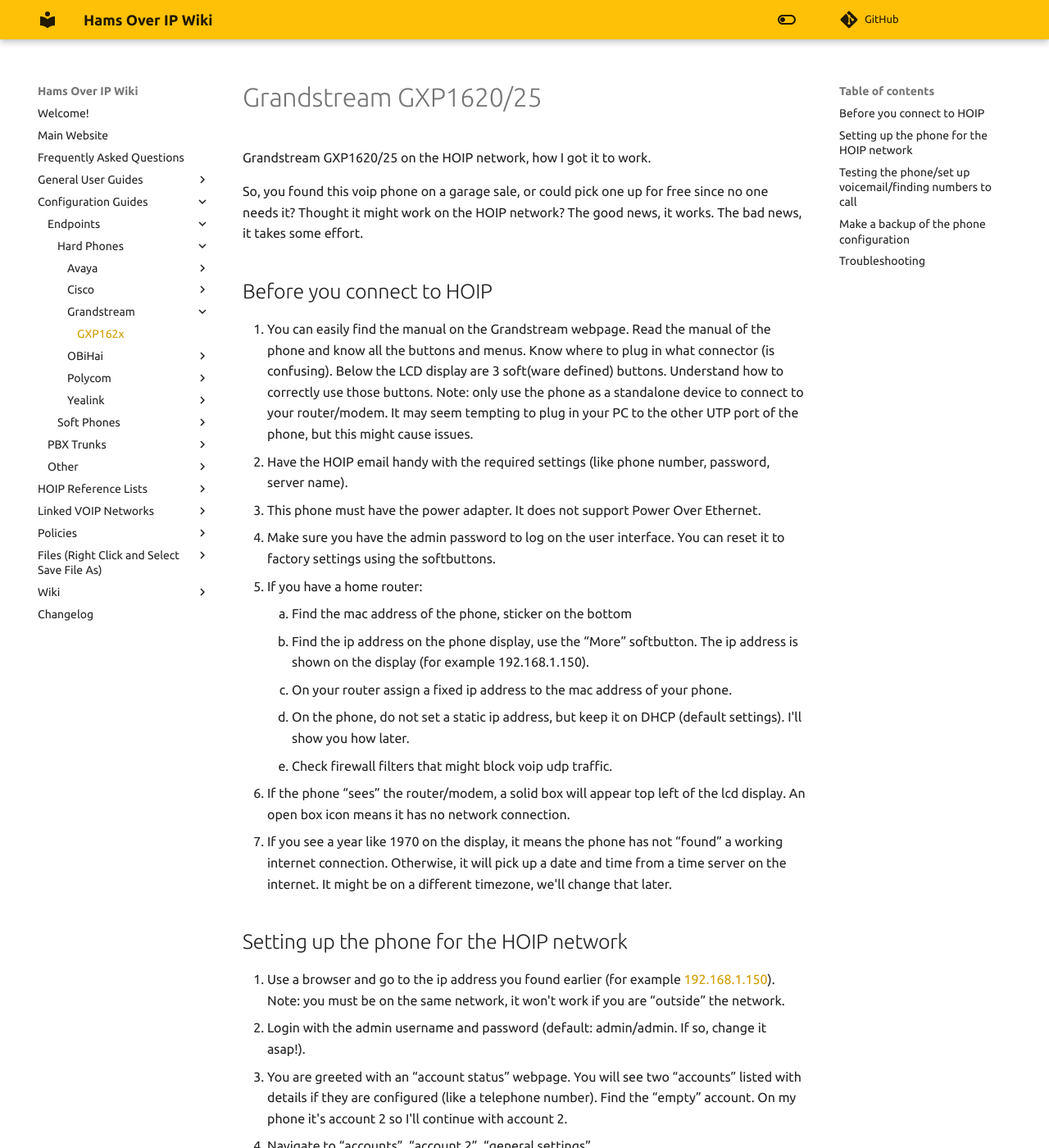
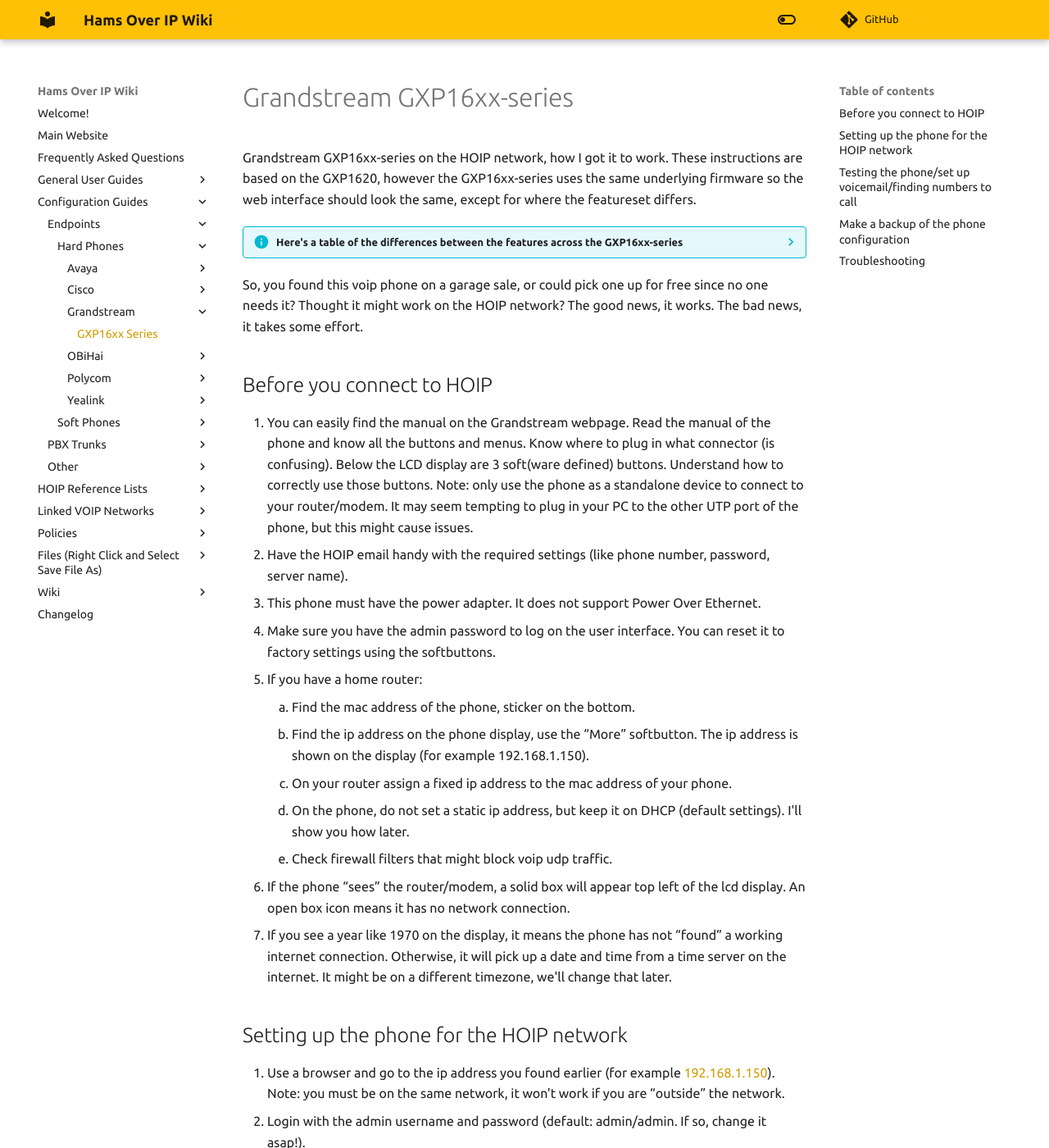
Before and after one commit to hamsoverip/wiki, an MkDocs documentation site: the page built from docs/guides/endpoints/hardphones/grandstream-gxp16xx.md, in a window 1280 px wide and 1400 px high. Shown: the whole window at 82% size. Built offline with MkDocs 1.6.1 and Material for MkDocs 9.7.7, drawn with Linux system fonts in a browser that asks for light colours; comment, search, counter and statistics services are not loaded; some of the changed text lies outside the part shown.

Commit message:
Minor changes to the Grandstream GXP16xx-series page, including a feature comparison table at the top of the page.

```diff
--- a/docs/guides/endpoints/hardphones/grandstream-gxp162x.md
+++ b/docs/guides/endpoints/hardphones/grandstream-gxp16xx.md
@@ -1,6 +1,18 @@
-# Grandstream GXP1620/25
+# Grandstream GXP16xx-series
 
-Grandstream GXP1620/25 on the HOIP network, how I got it to work.
+Grandstream GXP16xx-series on the HOIP network, how I got it to work.  These instructions are based on the GXP1620, however the GXP16xx-series uses the same underlying firmware so the web interface should look the same, except for where the featureset differs.
+
+??? info "Here's a table of the differences between the features across the GXP16xx-series"
+
+    | Feature                    | GXP1610 | GXP1615 | GXP1620 | GXP1625 |   GXP1628   |   GXP1630   |
+    | -------------------------- | :-----: | :-----: | :-----: | :-----: | :---------: | :---------: |
+    | SIP Accounts               | 1       | 1       | 2       | 2       | 2           | 3           |
+    | Line Keys                  | 2       | 2       | 2       | 2       | 2           | 3           |
+    | Display Backlight          | No      | No      | Yes     | Yes     | Yes         | Yes         |
+    | Network Ports Speed (Mbps) | 10/100  | 10/100  | 10/100  | 10/100  | 10/100/1000 | 10/100/1000 |
+    | Integrated PoE             | No      | Yes     | No      | Yes     | Yes         | Yes         |
+    | BLF/Speed Dial Keys        | None    | None    | None    | None    | 8           | 8           |
+    | HD Audio                   | No      | No      | Yes     | Yes     | Yes         | Yes         |
 
 So, you found this voip phone on a garage sale, or could pick one up for free since no one needs it? Thought it might work on the HOIP network? The good news, it works. The bad news, it takes some effort.
 
@@ -11,7 +23,7 @@
 3. This phone must have the power adapter. It does not support Power Over Ethernet.
 4. Make sure you have the admin password to log on the user interface. You can reset it to factory settings using the softbuttons.
 5. If you have a home router:
-    1. Find the mac address of the phone, sticker on the bottom
+    1. Find the mac address of the phone, sticker on the bottom.
     2. Find the ip address on the phone display, use the “More” softbutton. The ip address is shown on the display (for example 192.168.1.150).
     3. On your router assign a fixed ip address to the mac address of your phone.
     4. On the phone, do not set a static ip address, but keep it on DHCP (default settings). I'll show you how later.
--- a/mkdocs.yml
+++ b/mkdocs.yml
@@ -89,7 +89,7 @@
           - Cisco 512G: guides/endpoints/hardphones/cisco-512g.md
           - Cisco 525g: guides/endpoints/hardphones/cisco-525g.md
         - Grandstream:
-          - GXP162x: guides/endpoints/hardphones/grandstream-gxp162x.md
+          - GXP16xx Series: guides/endpoints/hardphones/grandstream-gxp16xx.md
         - OBiHai:
           - OBi202: guides/endpoints/hardphones/obi-202.md
         - Polycom:
@@ -174,6 +174,7 @@
         "endpoints/hard_phones/PolycomVVX4xx.md": "guides/endpoints/hardphones/polycom-vvx4xx.md"
         "endpoints/hard_phones/cisco512g.md": "guides/endpoints/hardphones/cisco-512g.md"
         "endpoints/hard_phones/cisco508g.md": "guides/endpoints/hardphones/cisco-508g.md"
+        "guides/endpoints/hardphones/grandstream-gxp162x.md": "guides/endpoints/hardphones/grandstream-gxp16xx.md"
         "endpoints/soft_phones/jami.md": "guides/endpoints/softphones/jami.md"
         "endpoints/soft_phones/groundwire.md": "guides/endpoints/softphones/groundwire.md"
         "endpoints/soft_phones/index.md": "guides/endpoints/softphones/index.md"
```
Also changed, not shown: other parts of docs/guides/endpoints/hardphones/grandstream-gxp16xx.md (+1 -1 lines), docs/guides/endpoints/hardphones/index.md (+1 -1 lines).
